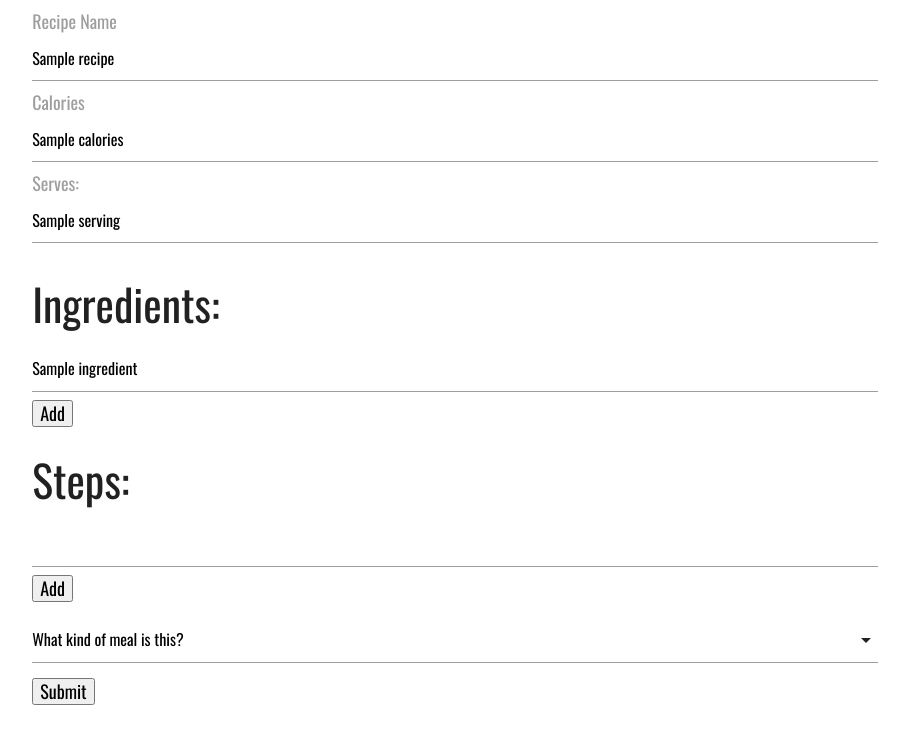
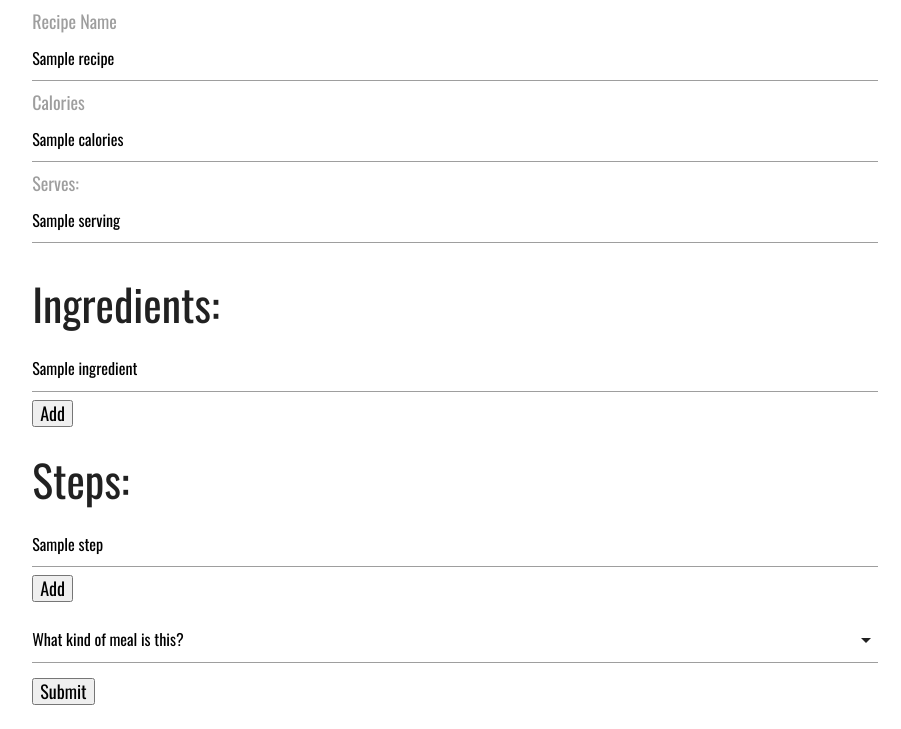
Before and after one commit to MelBiggs/dcd-milestone, a Flask app: template templates/edit_recipes.html in a window 1280 px wide. Shown: the part 947-1676 px from the top of the page, without its empty margins (185-1086 px from the left). Run offline with Flask 2, Linux system fonts and the light colour scheme; the template is opened without the code that fills it: most values are stand-ins (such as "Sample title", 1, 10 or a date in 2020); some libraries are stand-ins or nearby versions.

Commit message:
Updated recipes partial with steps

```diff
--- a/templates/partials/_recipes_form.html
+++ b/templates/partials/_recipes_form.html
@@ -39,9 +39,28 @@
         <h3> Steps: </h3>
         <div id="step-list">
 
+        {% if recipe.steps %}
+
+            {% for step in recipe.steps %}
+
+                <div class="step-list-item">
+                    <input id="steps" class="steps" name="steps[]" type="text" value="{{step}}"/>
+                    {% if loop.index > 1 %}
+                        <a class="remove-btn">remove</a>
+                    {% endif %}
+                </div>
+
+            {% endfor %}
+
+        {% else %}
+
             <div class="step-list-item">
                 <input id="steps" class="steps" name="steps[]" type="text"/>
             </div>
+
+        {% endif %}
+
+
         </div>
 
         <button id="add-step">Add</button>
```
